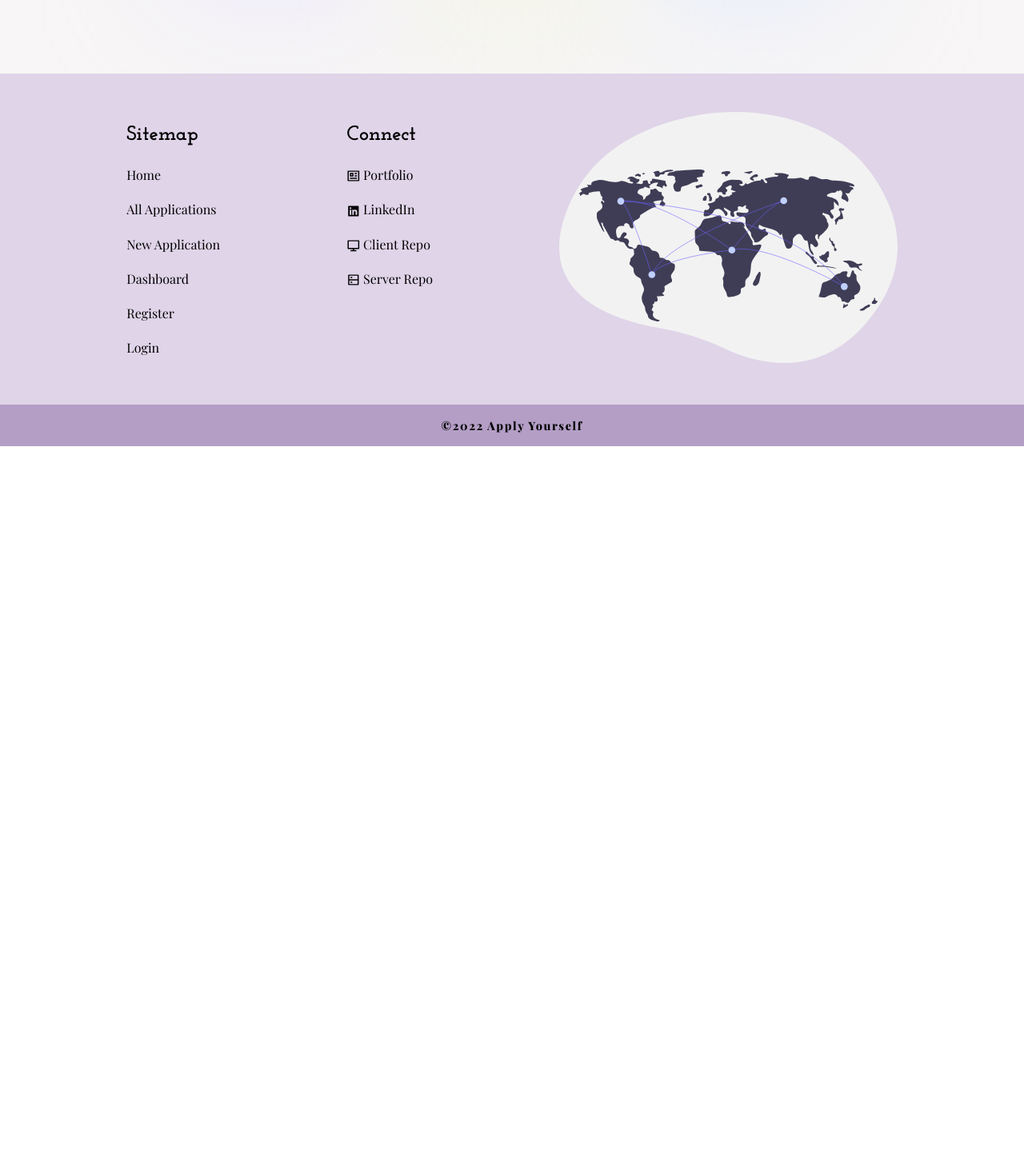
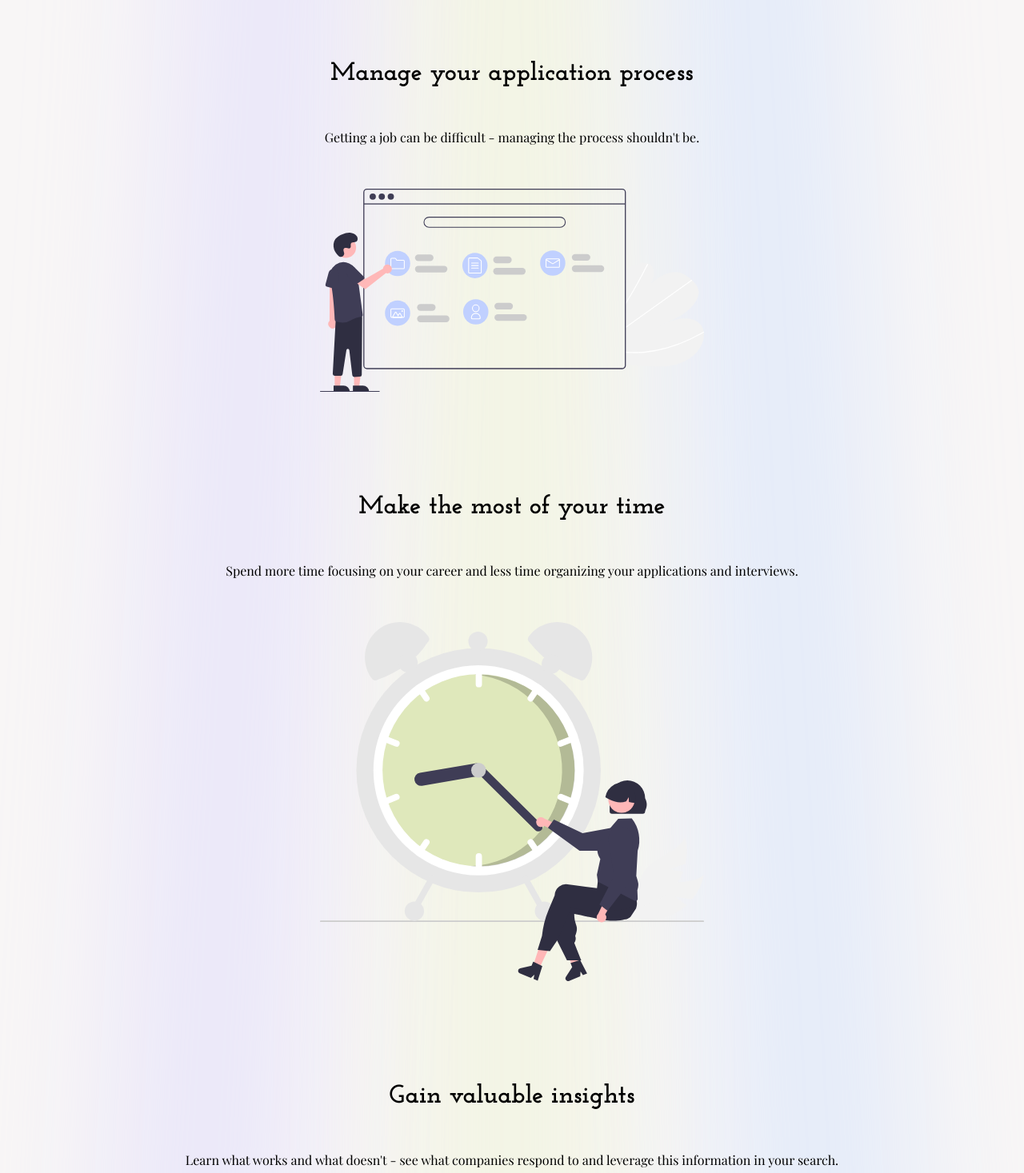
Before and after one commit to a-stepanian/apply-yourself-client, a React (Create React App) app: page / in a window 1280 px wide. Shown: the part 1330-2797 px from the top of the page at 80% size. Before the commit the page ends 1888 px from the top, so only its background shows below. Built offline with nearby package versions, Linux system fonts and the light colour scheme; no server answers.

Commit message:
add svgs and text

```diff
--- a/src/pages/HeroPage.js
+++ b/src/pages/HeroPage.js
@@ -9,7 +9,7 @@ const HeroPage = () => {
   useEffect(() => {
     const dots = document.querySelectorAll(".dot");
     for (let i = 0; i < dots.length; i++) {
-      const delay = (i + 1) * 100;
+      const delay = (i + 1) * 80;
       setTimeout(() => {
         dots[i].classList.add("show");
       }, delay);
@@ -43,7 +43,7 @@ const HeroPage = () => {
       <div className="register-wrapper">
         {loggedIn ? (
           <Link to="/dashboard" className="register">
-            Continue to Dashboard
+            Go To Your Dashboard
           </Link>
         ) : (
           <Link to="/register" className="register">
@@ -61,12 +61,43 @@ const HeroPage = () => {
           </p>
         </div>
       )}
-
       <img
         className="svg"
         src="hero.svg"
         alt="Happy employees collaborating at work."
       />
+      <h2 className="info">Manage your application process</h2>
+      <p className="details">
+        Getting a job can be difficult - managing the process shouldn't be.
+      </p>
+      <img
+        className="svg"
+        src="manage.svg"
+        alt="Employee managing their application process."
+      />
+      <h2 className="info">Make the most of your time</h2>
+      <p className="details">
+        Spend more time focusing on your career and less time organizing your
+        applications and interviews.
+      </p>
+      <img
+        className="svg"
+        src="time.svg"
+        alt="Employee excerizing excellent time management."
+      />
+      <h2 className="info">Gain valuable insights</h2>
+      <p className="details">
+        Learn what works and what doesn't - see what companies respond to and
+        leverage this information in your search.
+      </p>
+      <img
+        className="svg"
+        src="charts.svg"
+        alt="Job application metrics visualized to help with your job search."
+      />
+      <Link to="/register" className="register">
+        Sign up for a free account
+      </Link>
     </Wrapper>
   );
 };
@@ -104,7 +135,10 @@ const Wrapper = styled.main`
     position: relative;
     z-index: 1;
     width: 100%;
-    margin-bottom: 30vh;
+    margin-bottom: 8rem;
+    &:nth-of-type(1) {
+      margin-bottom: 30vh;
+    }
   }
 
   .register {
@@ -138,6 +172,20 @@ const Wrapper = styled.main`
     .login {
       margin-left: 0.5rem;
     }
+  }
+
+  .info {
+    position: relative;
+    z-index: 1;
+    font-size: 2rem;
+    margin-bottom: 3rem;
+    font-family: "Josefin Slab", serif;
+  }
+  .details {
+    position: relative;
+    z-index: 1;
+    margin-bottom: 3rem;
+    line-height: 2rem;
   }
 
   /* Media Queries */
@@ -180,7 +228,10 @@ const Wrapper = styled.main`
       top: calc(60vh + 2.5rem);
     }
     .svg {
-      max-width: 60rem;
+      max-width: 30rem;
+      &:nth-of-type(1) {
+        max-width: 60rem;
+      }
     }
   }
 
@@ -203,9 +254,6 @@ const Wrapper = styled.main`
     .login-wrapper {
       color: rgba(0, 0, 0, 0.5);
       top: calc(60vh + 2.5rem);
-    }
-    .svg {
-      max-width: 60rem;
     }
   }
 
```
